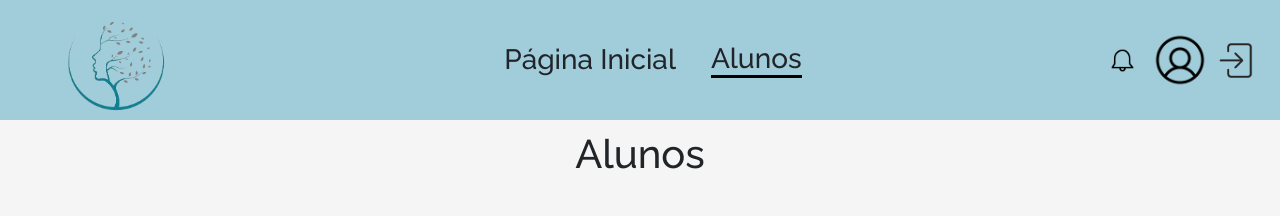
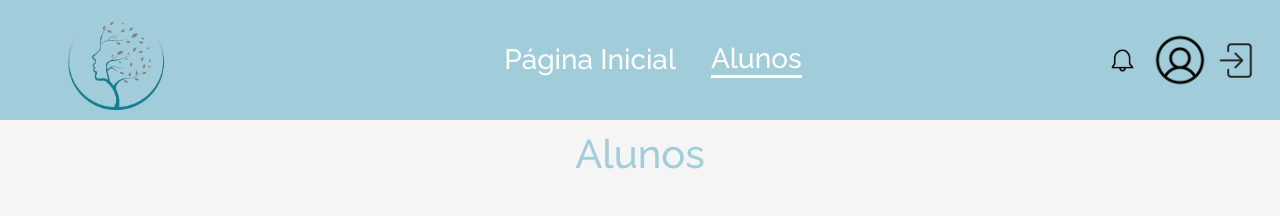
Before and after one commit to GabrielRML/projeto_integrado_II_frontend, a Vue app: page /supervisor in a window 1280 px wide. Shown: the top 216 px of the page. Built offline with nearby package versions, Linux system fonts and the light colour scheme.

Commit message:
merge-and-supervisorview-started

```diff
--- a/src/views/SupervisorView.vue
+++ b/src/views/SupervisorView.vue
@@ -10,12 +10,12 @@
     <div class="d-flex align-items-center w-100 justify-content-between">
       <!-- Texto centralizado -->
       <div class="mx-auto d-flex align-items-center">
-        <router-link to="/" class="pagina-inicial" style="text-decoration: none; color: inherit;">
+        <router-link to="/" class="pagina-inicial" style="text-decoration: none; color: #fff;">
           <h3 style="margin: 0;">Página Inicial</h3>
         </router-link>
 
         <router-link to="/supervisor" class="supervisor" style="text-decoration: none; color: inherit;">
-          <h3 class="alunos with-line" style="margin: 0; border-bottom: 3px solid #000; margin-left: 35px;">
+          <h3 class="alunos with-line" style="margin: 0; border-bottom: 3px solid #fff; margin-left: 35px;color: #fff;">
             Alunos
           </h3>
         </router-link>
@@ -41,7 +41,7 @@
   </div>
 
 </div>
-  <div class="text-alunos text-lg-center" style="margin-top: 10px;">
+  <div class="text-alunos text-lg-center" style="margin-top: 10px;color: rgba(72, 163, 191, 0.481);">
     <h1>Alunos</h1>
   </div>
 
```
